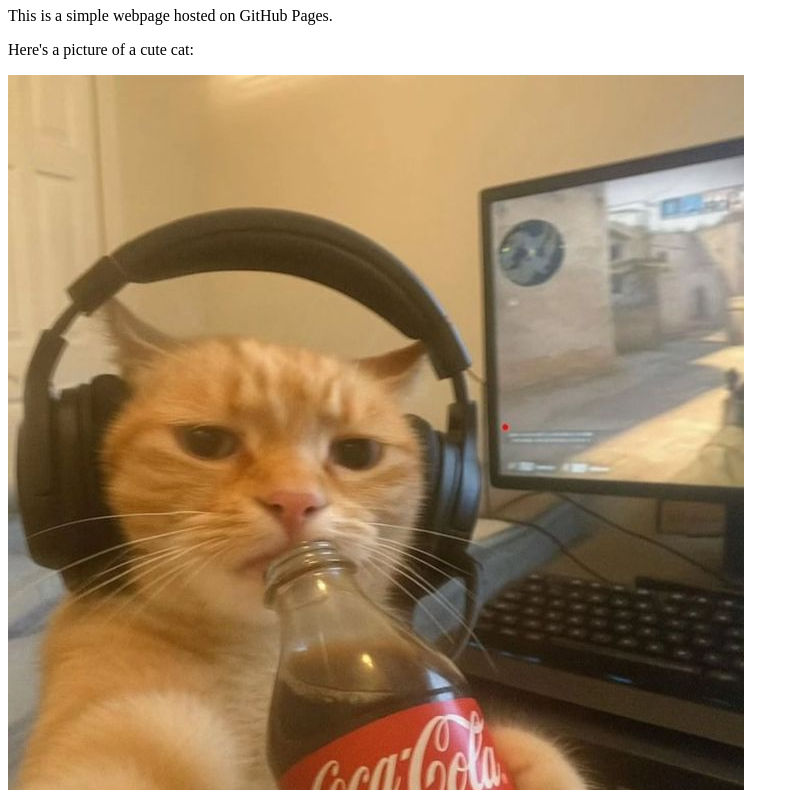
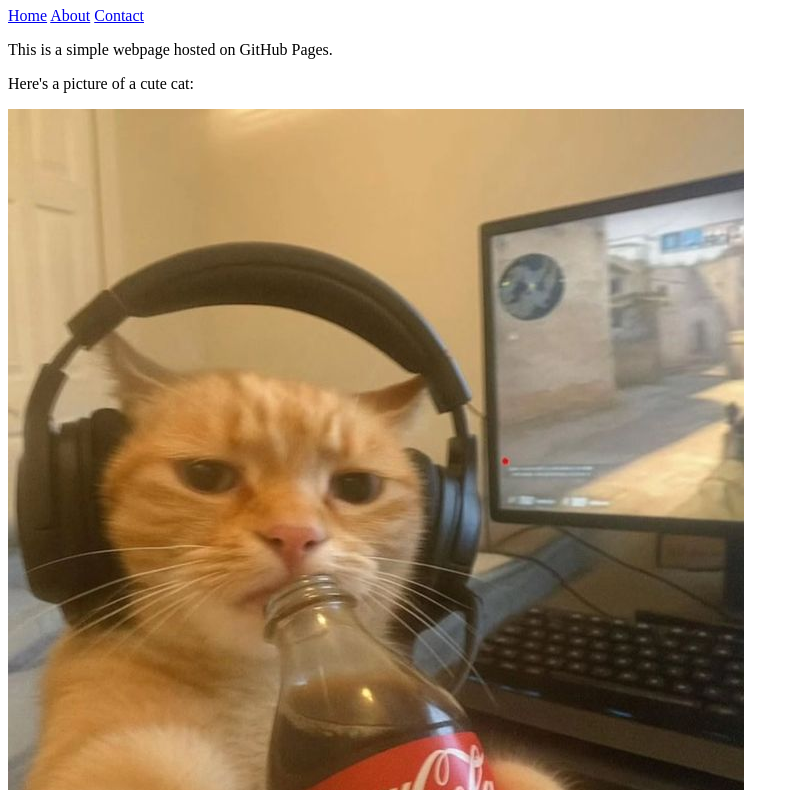
Before and after one commit to ruthy-tech/my-github-page, a plain HTML site: page index.html in a window 1280 px wide. Shown: the part 73-863 px from the top of the page, without its empty margins (0-799 px from the left). Drawn offline with Linux system fonts and the light colour scheme.

Commit message:
Added navigation links after saving

```diff
--- a/index.html
+++ b/index.html
@@ -2,12 +2,17 @@
 <html lang="en">
 <head>
     <meta charset="UTF-8">
-    <meta name="viewport" content="width=devive-width, initial-scale=1.0">
+    <meta name="viewport" content="width=device-width, initial-scale=1.0">
 <title>My First Github Page</title>
 </head>
 <body>
     <header>
         <h1>Welcome to My Website!</h1>
+        <nav>
+            <a href="index.html">Home</a>
+            <a href="about.html">About</a>
+            <a href="contact.html">Contact</a>
+        </nav>
         </header>
 <main>
     <p>This is a simple webpage hosted on GitHub Pages.</p>
```
